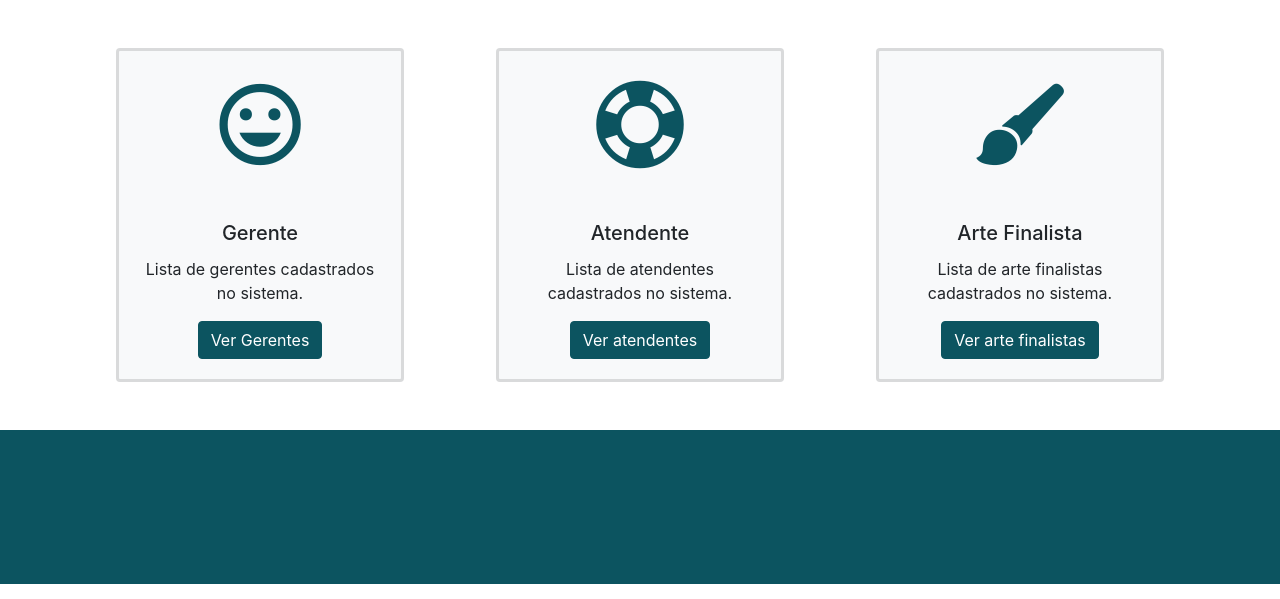
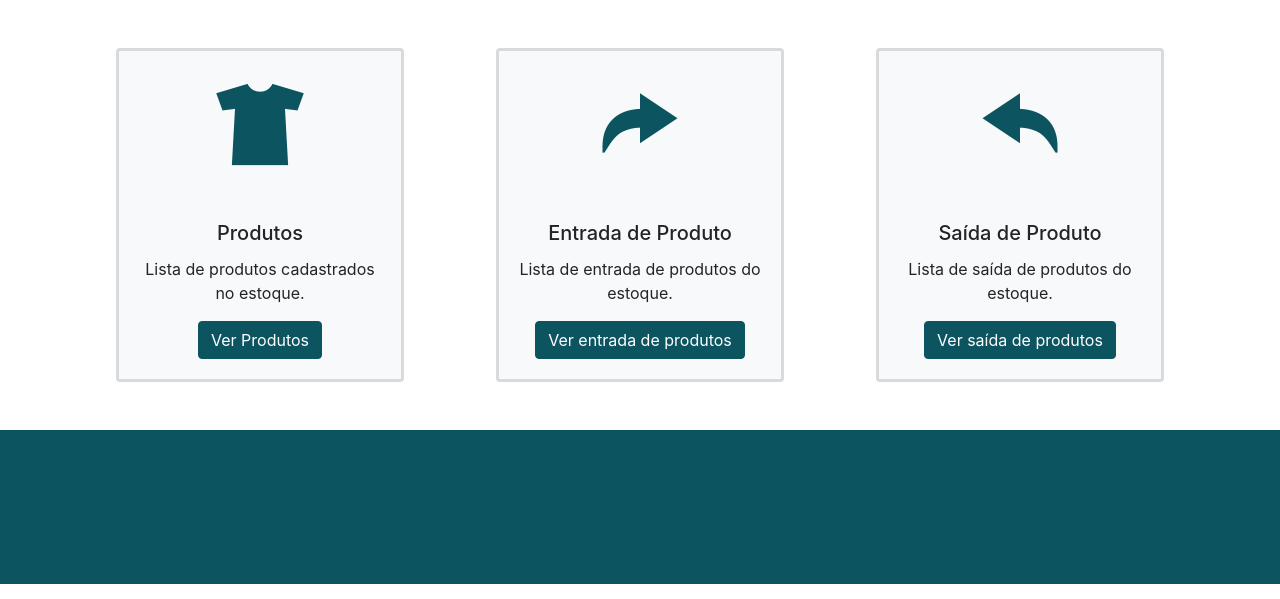
Before and after one commit to rafaelgibam/graficasys, a PHP site: page /estoque in a window 1280 px wide. Shown: the part 56-655 px from the top of the page. Run offline with PHP 8.4, Linux system fonts and the light colour scheme; some web fonts are replaced.

Commit message:
Implementado painel com menu do estoque

```diff
--- a/Pages/estoque.php
+++ b/Pages/estoque.php
@@ -2,31 +2,31 @@
     <div class="row text-center">
         <div class="col-md-4" align="center">
             <div class="card card-person" style="width: 18rem;">
-                <i class="ion-android-happy"></i>
+                <i class="ion-tshirt"></i>
                 <div class="card-body">
-                    <h5 class="card-title">Gerente</h5>
-                    <p class="card-text">Lista de gerentes cadastrados no sistema.</p>
-                    <a href="/gerente" class="btn btn-primary btn-ver">Ver Gerentes</a>
+                    <h5 class="card-title">Produtos</h5>
+                    <p class="card-text">Lista de produtos cadastrados no estoque.</p>
+                    <a href="/produto" class="btn btn-primary btn-ver">Ver Produtos</a>
                 </div>
             </div>
         </div>
         <div class="col-md-4" align="center">
             <div class="card card-person" style="width: 18rem;">
-                <i class="ion-help-buoy"></i>
+                <i class="ion-ios-redo"></i>
                 <div class="card-body">
-                    <h5 class="card-title">Atendente</h5>
-                    <p class="card-text">Lista de atendentes cadastrados no sistema.</p>
-                    <a href="/atendente" class="btn btn-primary btn-ver">Ver atendentes</a>
+                    <h5 class="card-title">Entrada de Produto</h5>
+                    <p class="card-text">Lista de entrada de produtos do estoque.</p>
+                    <a href="/entradaproduto" class="btn btn-primary btn-ver">Ver entrada de produtos</a>
                 </div>
             </div>
         </div>
         <div class="col-md-4" align="center">
             <div class="card card-person" style="width: 18rem;">
-                <i class="ion-paintbrush"></i>
+                <i class="ion-ios-undo"></i>
                 <div class="card-body">
-                    <h5 class="card-title">Arte Finalista</h5>
-                    <p class="card-text">Lista de arte finalistas cadastrados no sistema.</p>
-                    <a href="/artefinalista" class="btn btn-primary btn-ver">Ver arte finalistas</a>
+                    <h5 class="card-title">Saída de Produto</h5>
+                    <p class="card-text">Lista de saída de produtos do estoque.</p>
+                    <a href="/saidaproduto" class="btn btn-primary btn-ver">Ver saída de produtos</a>
                 </div>
             </div>
         </div>
--- a/assets/css/styles.css
+++ b/assets/css/styles.css
@@ -1,4 +1,4 @@
-.ion-android-person, .ion-ios-location, .ion-person-stalker, .ion-android-bus, .ion-cube, .ion-clipboard, .ion-paintbrush, .ion-android-happy, .ion-help-buoy {
+.ion-android-person, .ion-ios-location, .ion-person-stalker, .ion-android-bus, .ion-cube, .ion-clipboard, .ion-paintbrush, .ion-android-happy, .ion-help-buoy, .ion-tshirt, .ion-ios-redo, .ion-ios-undo{
     font-size: 100px;
     color: #0c5460;
 }
```
